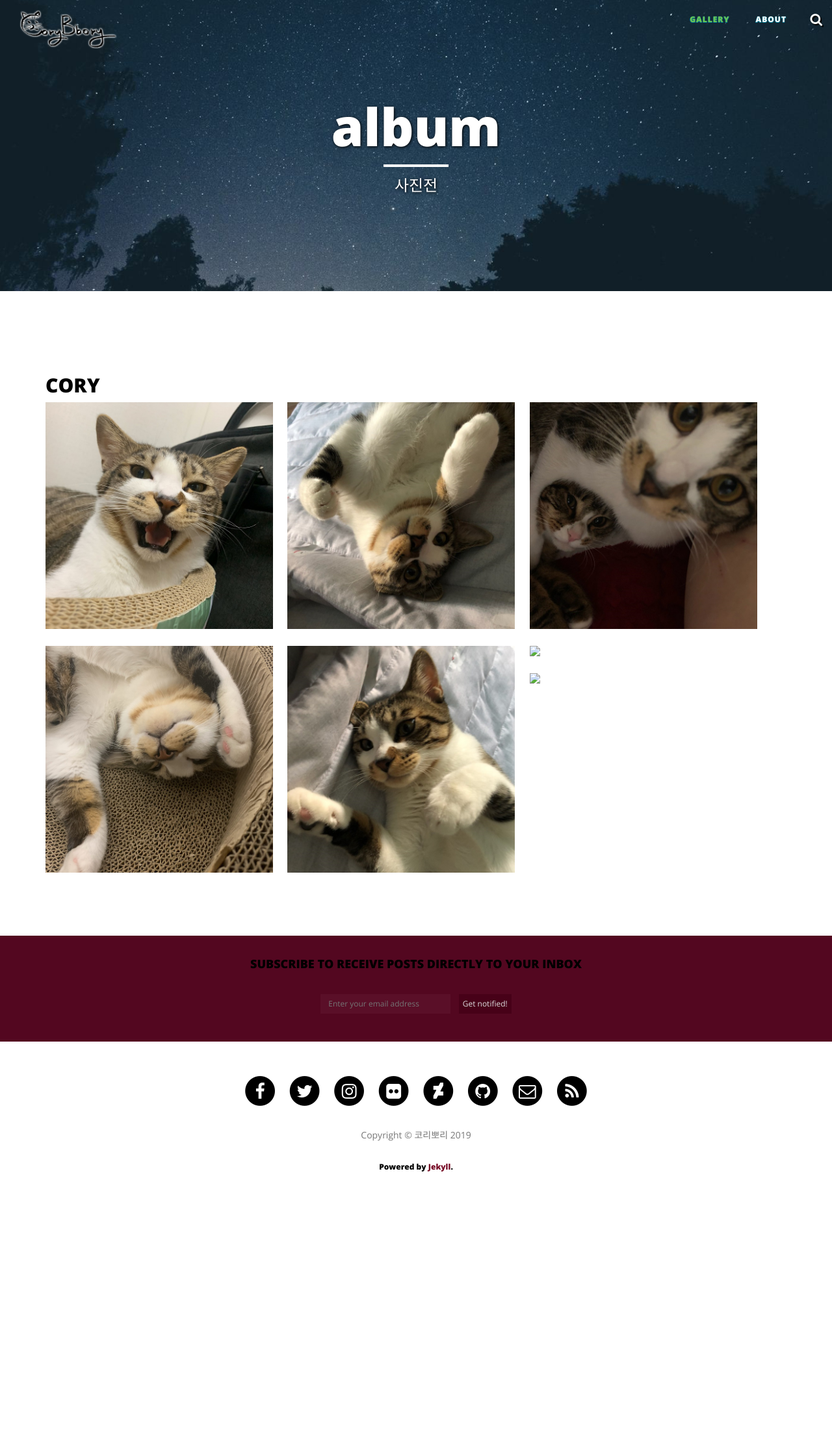
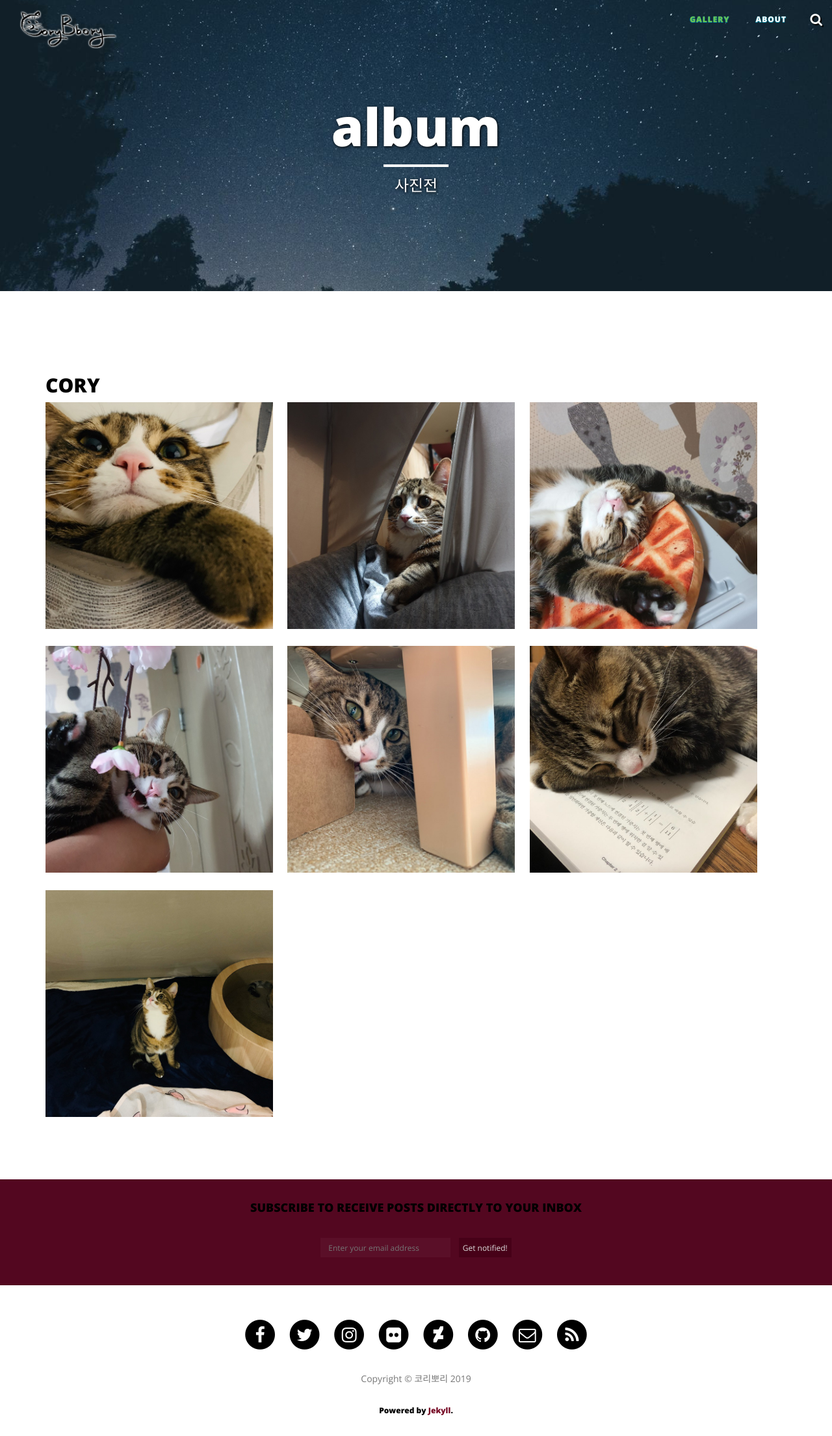
Before and after one commit to YEAJIGO/YEAJIGO.github.io, a Jekyll site: the page built from gallery/gallery01/index.html, in a window 1280 px wide. Shown: the whole page at 65% size. Built offline with Jekyll 4.4.1, drawn with Linux system fonts in a browser that asks for light colours; nearby versions of some CDN libraries; before the commit the page ends 1835 px from its top, so only the background shows below that.

Commit message:
edit gallery

```diff
--- a/gallery/gallery01/index.html
+++ b/gallery/gallery01/index.html
@@ -6,26 +6,26 @@ active: gallery
 header-img: "img/gallery-bg.jpg"
 album-title: "CORY"
 images:
- - image_path: /gallery/archive/g02/bg1.jpg
+ - image_path: /gallery/archive/g01/bg1.jpg
    caption: 왕밤빵
    mfp-title: IMAGE TITLE
    copyright: © cory
- - image_path: /gallery/archive/g02/bg2.jpg
+ - image_path: /gallery/archive/g01/bg2.jpg
    caption: 먼치킨
    copyright: © cory
- - image_path: /gallery/archive/g02/bg3.jpg
+ - image_path: /gallery/archive/g01/bg3.jpg
    caption: 녹아내림
    copyright: © cory
- - image_path: /gallery/archive/g02/bg4.jpg
+ - image_path: /gallery/archive/g01/bg4.jpg
    caption: 봄이 그렇게도 좋냐, 멍청이들아
    copyright: © cory
- - image_path: /gallery/archive/g02/bg5.jpg
+ - image_path: /gallery/archive/g01/bg5.jpg
    caption: 와그작
    copyright: © cory
- - image_path: /gallery/archive/g02/bg6.jpg
+ - image_path: /gallery/archive/g01/bg6.jpg
    caption: 쿨쿨zzz
    copyright: © cory
- - image_path: /gallery/archive/g02/bg7.jpg
+ - image_path: /gallery/archive/g01/bg7.jpg
    caption: 주세요. 트릿,
    copyright: © cory
 ---
```
Also changed, not shown: gallery/gallery02/index.html (+5 -5 lines).
